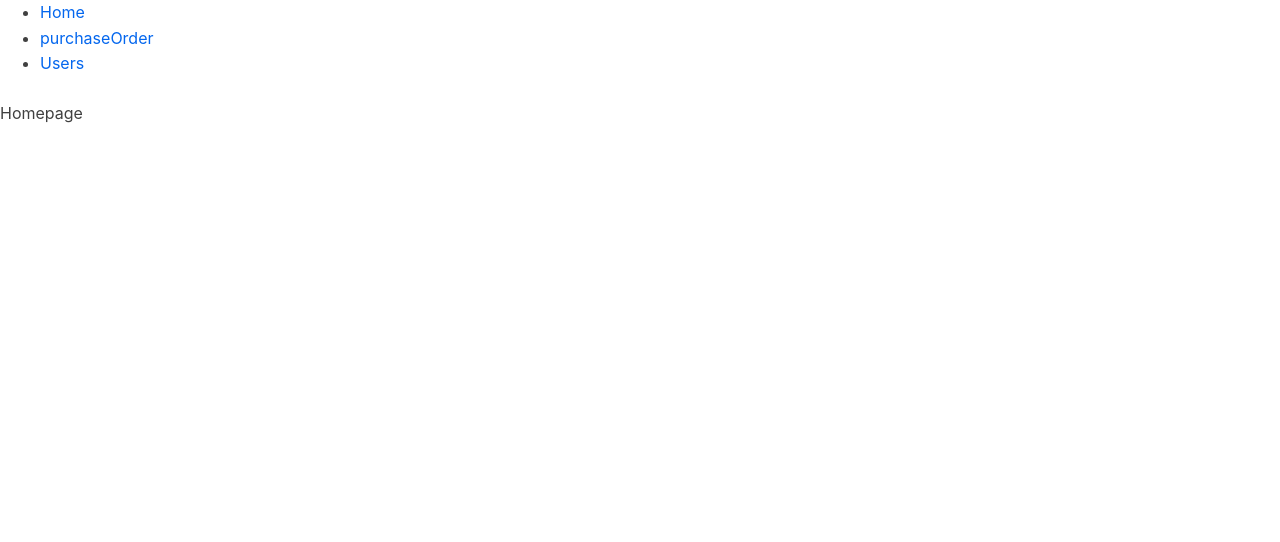
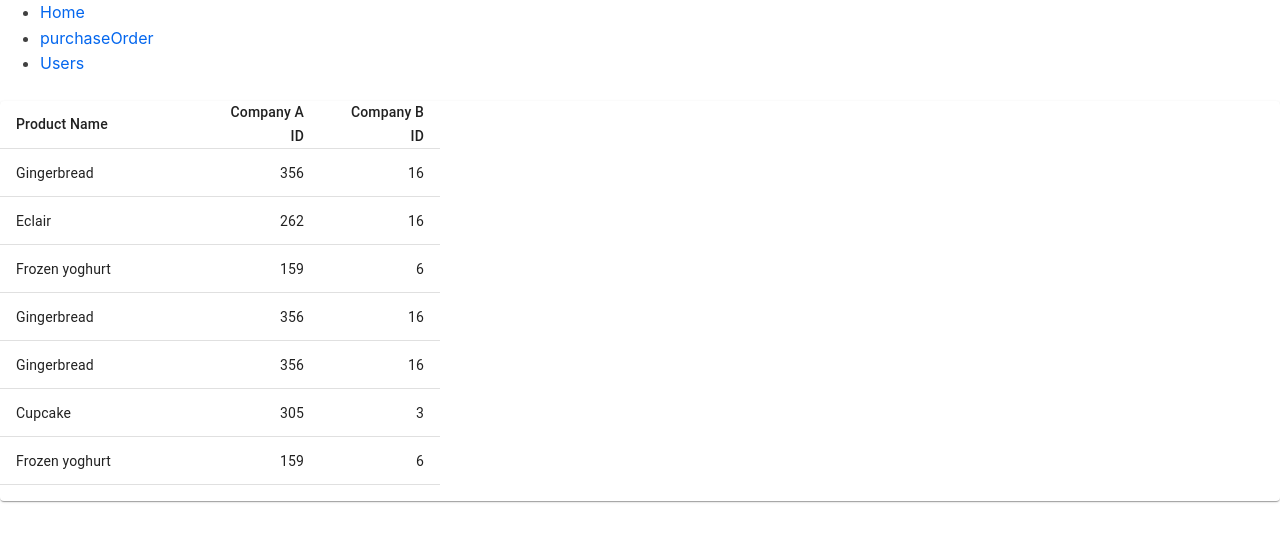
Before and after one commit to DiogoASTeixeira/SINF-Intercompany, a React (Create React App) app: page / in a window 1280 px wide. Shown: the top 542 px of the page. Built offline with nearby package versions, Linux system fonts and the light colour scheme.

Commit message:
Add virtual Table for intercompany crossreference

```diff
--- a/package.json
+++ b/package.json
@@ -3,12 +3,16 @@
   "version": "0.1.0",
   "private": true,
   "dependencies": {
+    "@material-ui/core": "^4.7.0",
+    "@material-ui/styles": "^4.6.0",
+    "clsx": "^1.0.4",
     "react": "^16.12.0",
     "react-dom": "^16.12.0",
     "react-helmet": "^5.2.1",
     "react-number-format": "^4.3.1",
     "react-router-dom": "^5.1.2",
-    "react-scripts": "3.2.0"
+    "react-scripts": "3.2.0",
+    "react-virtualized": "^9.21.2"
   },
   "scripts": {
     "start": "react-scripts start",
--- a/src/App.js
+++ b/src/App.js
@@ -10,6 +10,7 @@
 import Helmet from "react-helmet";
 // import Table from './components/Table';
 import PurchaseOrderForm from './components/PurchaseOrderForm';
+import ReactVirtualizedTable from './components/CrossReferenceTable';
 
 
 export default class App extends Component {
@@ -53,7 +54,7 @@
                                 <Topics />
                             </Route>
                             <Route path="/">
-                                <div>Homepage</div>
+                                <ReactVirtualizedTable/>
                             </Route>
                         </Switch>
                     </div>
--- /dev/null
+++ b/src/components/CrossReferenceTable.js
@@ -0,0 +1,193 @@
+import React from 'react';
+import PropTypes from 'prop-types';
+import clsx from 'clsx';
+import { withStyles } from '@material-ui/core/styles';
+import TableCell from '@material-ui/core/TableCell';
+import Paper from '@material-ui/core/Paper';
+import { AutoSizer, Column, Table } from 'react-virtualized';
+
+const styles = theme => ({
+  flexContainer: {
+    display: 'flex',
+    alignItems: 'center',
+    boxSizing: 'border-box',
+  },
+  table: {
+    // temporary right-to-left patch, waiting for
+    // https://github.com/bvaughn/react-virtualized/issues/454
+    '& .ReactVirtualized__Table__headerRow': {
+      flip: false,
+      paddingRight: theme.direction === 'rtl' ? '0px !important' : undefined,
+    },
+  },
+  tableRow: {
+    cursor: 'pointer',
+  },
+  tableRowHover: {
+    '&:hover': {
+      backgroundColor: theme.palette.grey[200],
+    },
+  },
+  tableCell: {
+    flex: 1,
+  },
+  noClick: {
+    cursor: 'initial',
+  },
+});
+
+class MuiVirtualizedTable extends React.PureComponent {
+  static defaultProps = {
+    headerHeight: 48,
+    rowHeight: 48,
+  };
+
+  getRowClassName = ({ index }) => {
+    const { classes, onRowClick } = this.props;
+
+    return clsx(classes.tableRow, classes.flexContainer, {
+      [classes.tableRowHover]: index !== -1 && onRowClick != null,
+    });
+  };
+
+  cellRenderer = ({ cellData, columnIndex }) => {
+    const { columns, classes, rowHeight, onRowClick } = this.props;
+    return (
+      <TableCell
+        component="div"
+        className={clsx(classes.tableCell, classes.flexContainer, {
+          [classes.noClick]: onRowClick == null,
+        })}
+        variant="body"
+        style={{ height: rowHeight }}
+        align={(columnIndex != null && columns[columnIndex].numeric) || false ? 'right' : 'left'}
+      >
+        {cellData}
+      </TableCell>
+    );
+  };
+
+  headerRenderer = ({ label, columnIndex }) => {
+    const { headerHeight, columns, classes } = this.props;
+
+    return (
+      <TableCell
+        component="div"
+        className={clsx(classes.tableCell, classes.flexContainer, classes.noClick)}
+        variant="head"
+        style={{ height: headerHeight }}
+        align={columns[columnIndex].numeric || false ? 'right' : 'left'}
+      >
+        <span>{label}</span>
+      </TableCell>
+    );
+  };
+
+  render() {
+    const { classes, columns, rowHeight, headerHeight, ...tableProps } = this.props;
+    return (
+      <AutoSizer>
+        {({ height, width }) => (
+          <Table
+            height={height}
+            width={width}
+            rowHeight={rowHeight}
+            gridStyle={{
+              direction: 'inherit',
+            }}
+            headerHeight={headerHeight}
+            className={classes.table}
+            {...tableProps}
+            rowClassName={this.getRowClassName}
+          >
+            {columns.map(({ dataKey, ...other }, index) => {
+              return (
+                <Column
+                  key={dataKey}
+                  headerRenderer={headerProps =>
+                    this.headerRenderer({
+                      ...headerProps,
+                      columnIndex: index,
+                    })
+                  }
+                  className={classes.flexContainer}
+                  cellRenderer={this.cellRenderer}
+                  dataKey={dataKey}
+                  {...other}
+                />
+              );
+            })}
+          </Table>
+        )}
+      </AutoSizer>
+    );
+  }
+}
+
+MuiVirtualizedTable.propTypes = {
+  classes: PropTypes.object.isRequired,
+  columns: PropTypes.arrayOf(
+    PropTypes.shape({
+      dataKey: PropTypes.string.isRequired,
+      label: PropTypes.string.isRequired,
+      numeric: PropTypes.bool,
+      width: PropTypes.number.isRequired,
+    }),
+  ).isRequired,
+  headerHeight: PropTypes.number,
+  onRowClick: PropTypes.func,
+  rowHeight: PropTypes.number,
+};
+
+const VirtualizedTable = withStyles(styles)(MuiVirtualizedTable);
+
+// ---
+
+const sample = [
+  ['Frozen yoghurt', 159, 6],
+  ['Ice cream sandwich', 237, 9],
+  ['Eclair', 262, 16],
+  ['Cupcake', 305, 3],
+  ['Gingerbread', 356, 16],
+];
+
+function createData(id, name, idA, idB) {
+  return { id, name, idA, idB };
+}
+
+const rows = [];
+
+for (let i = 0; i < 200; i += 1) {
+  const randomSelection = sample[Math.floor(Math.random() * sample.length)];
+  rows.push(createData(i, ...randomSelection));
+}
+
+export default function ReactVirtualizedTable() {
+  return (
+    <Paper style={{ height: 400, width: '100%' }}>
+      <VirtualizedTable
+        rowCount={rows.length}
+        rowGetter={({ index }) => rows[index]}
+        columns={[
+          {
+            width: 200,
+            label: 'Product Name',
+            dataKey: 'name',
+          },
+          {
+            width: 120,
+            label: 'Company A ID',
+            dataKey: 'idA',
+            numeric: true,
+          },
+          {
+            width: 120,
+            label: 'Company B ID',
+            dataKey: 'idB',
+            numeric: true,
+          }
+        ]}
+      />
+    </Paper>
+  );
+}
```
Also changed, not shown: 1 other file (tests, documents, lock files or other folders).
